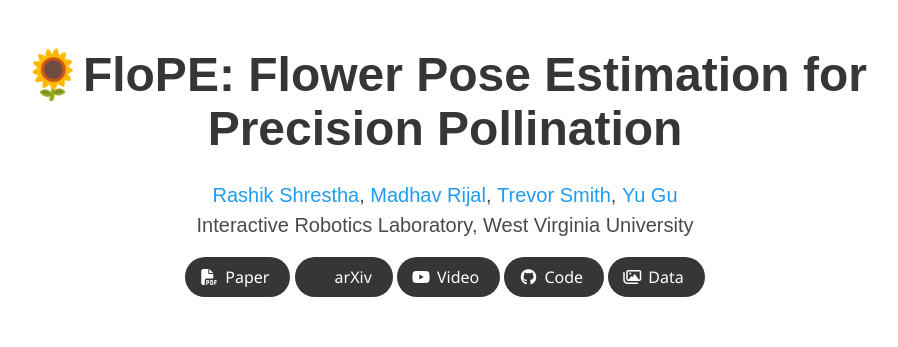
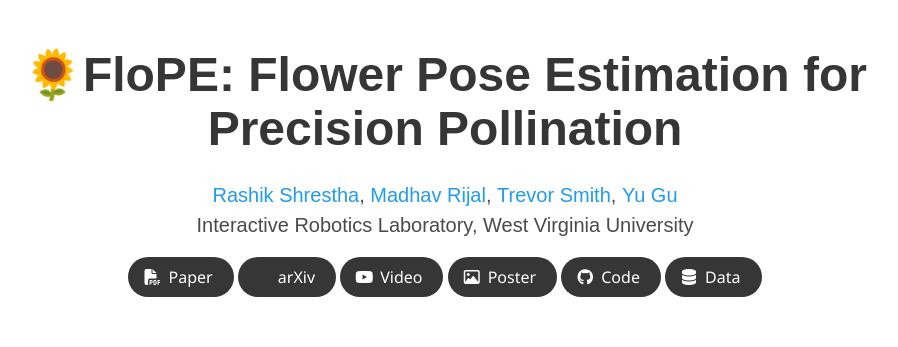
Before and after one commit to wvu-irl/flope-irl, a plain HTML site: page index.html in a window 1280 px wide. Shown: the top 347 px of the page, without its empty margins (195-1093 px from the left). Drawn offline with nearby package versions, Linux system fonts and the light colour scheme; some icons are missing; a web font is replaced by a local one.

Commit message:
poster added

```diff
--- a/index.html
+++ b/index.html
@@ -77,6 +77,7 @@
                   <span>Paper</span>
                 </a>
               </span>
+              <!-- Arxiv Link. -->
               <span class="link-block">
                 <a href="https://arxiv.org/abs/2503.11692"
                    class="external-link button is-normal is-rounded is-dark">
@@ -96,6 +97,16 @@
                   <span>Video</span>
                 </a>
               </span>
+              <!-- Poster Link. -->
+              <span class="link-block">
+                <a href="./static/images/flope_poster.png"
+                   class="external-link button is-normal is-rounded is-dark">
+                  <span class="icon">
+                      <i class="far fa-image"></i>
+                  </span>
+                  <span>Poster</span>
+                </a>
+              </span>
               <!-- Code Link. -->
               <span class="link-block">
                 <a href="https://github.com/wvu-irl/flope"
@@ -111,7 +122,7 @@
                 <a href="https://github.com/wvu-irl/flope/releases/tag/release1"
                    class="external-link button is-normal is-rounded is-dark">
                   <span class="icon">
-                      <i class="far fa-images"></i>
+                      <i class="fa fa-database"></i>
                   </span>
                   <span>Data</span>
                   </a>
```
Also changed, not shown: static/images/teaser.png (added), 1 other file.
